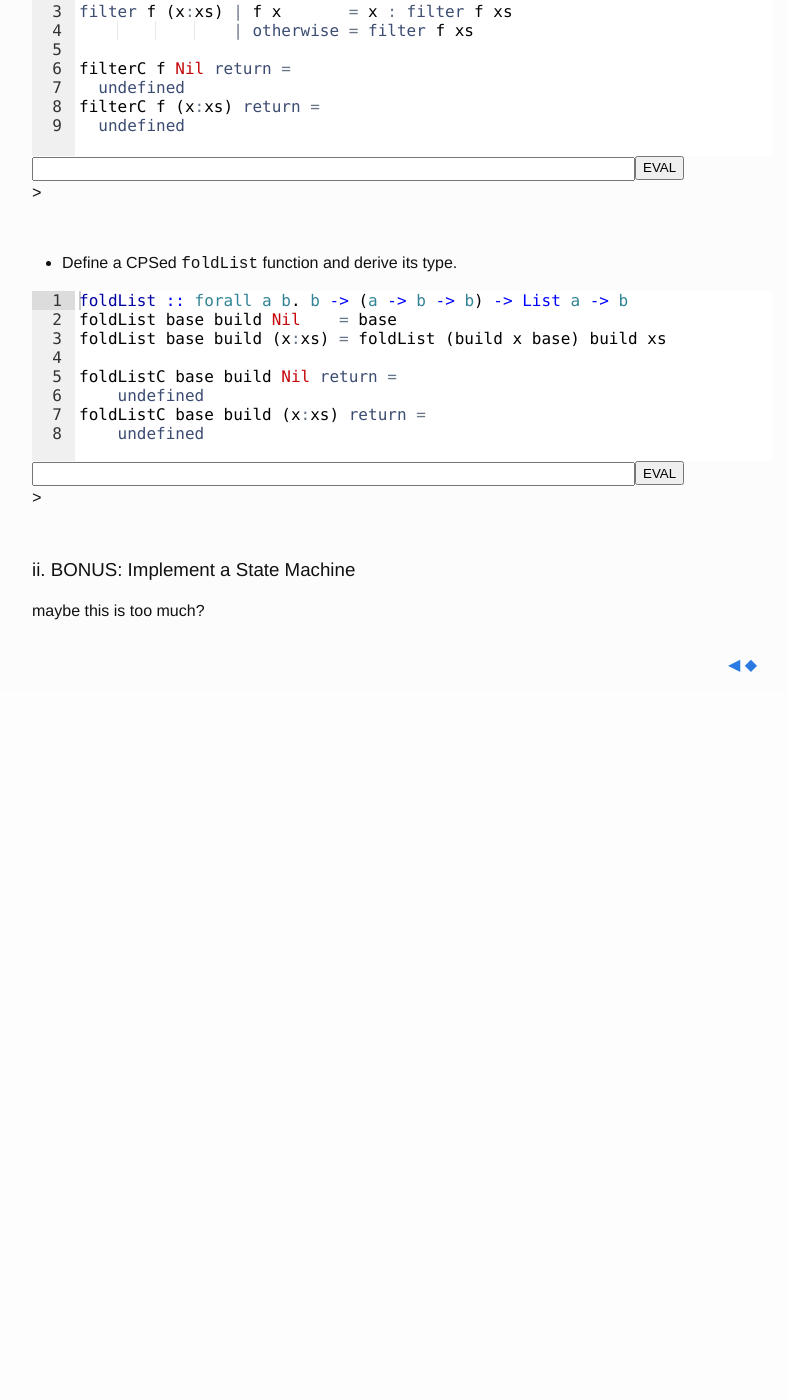
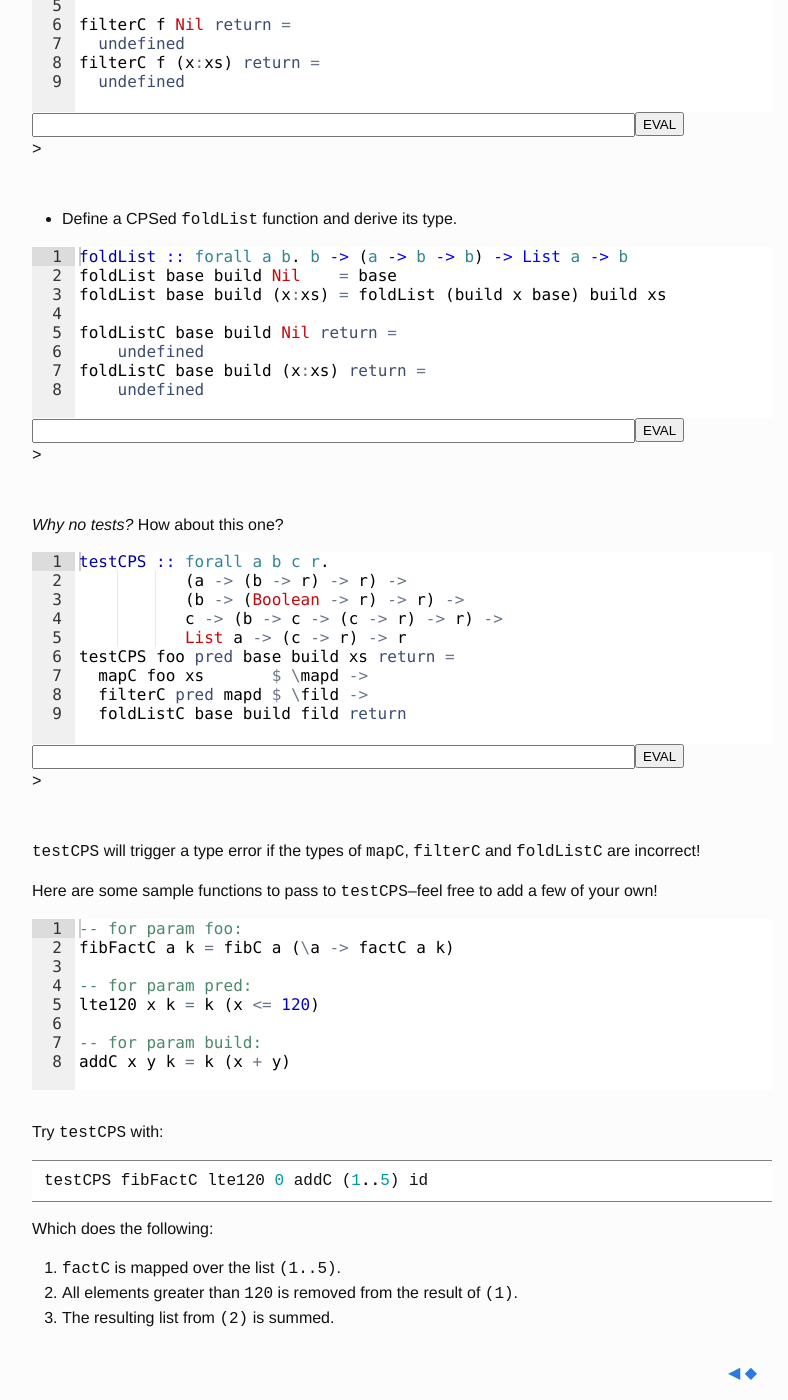
Before and after one commit to lazywithclass/project-lamp, a Jekyll site: the page built from website/book/chapter3.markdown, in a window 1280 px wide and 1400 px high, scrolled down 15412 px. Shown: the whole window, without its empty margins (238-1026 px from the left). Built offline with Jekyll 4.4.1, drawn with Linux system fonts in a browser that asks for light colours; a script that is not in the unit is left out; before the commit the page ends 16104 px from its top, so only the background shows below that; some of the changed text lies outside the part shown.

Commit message:
removed state machine and added testCPS

````diff
--- a/website/book/chapter3.markdown
+++ b/website/book/chapter3.markdown
@@ -659,9 +658,36 @@ foldListC base build Nil return =
 foldListC base build (x:xs) return =
     undefined%}
 
+*Why no tests?* How about this one?
+{% repl_only testCPS#testCPS :: forall a b c r.
+           (a -> (b -> r) -> r) ->
+           (b -> (Boolean -> r) -> r) ->
+           c -> (b -> c -> (c -> r) -> r) ->
+           List a -> (c -> r) -> r
+testCPS foo pred base build xs return =
+  mapC foo xs       $ \mapd ->
+  filterC pred mapd $ \fild ->
+  foldListC base build fild return%}
 
-### ii. BONUS: Implement a State Machine
+`testCPS` will trigger a type error if the types of `mapC`, `filterC` and `foldListC` are incorrect!
 
-maybe this is too much?
+Here are some sample functions to pass to `testCPS`--feel free to add a few of your own!
+{% basic samples#-- for param foo:
+fibFactC a k = fibC a (\a -> factC a k)
+
+-- for param pred:
+lte120 x k = k (x <= 120)
+
+-- for param build:
+addC x y k = k (x + y)%}
+
+Try `testCPS` with:
+```haskell
+testCPS fibFactC lte120 0 addC (1..5) id
+```
+Which does the following:
+1. `factC` is mapped over the list `(1..5)`.
+2. All elements greater than `120` is removed from the result of `(1)`.
+3. The resulting list from `(2)` is summed.
 
 {%pagination chapter2#%}
````
Also changed, not shown: other parts of website/book/chapter3.markdown (+0 -1 lines).
